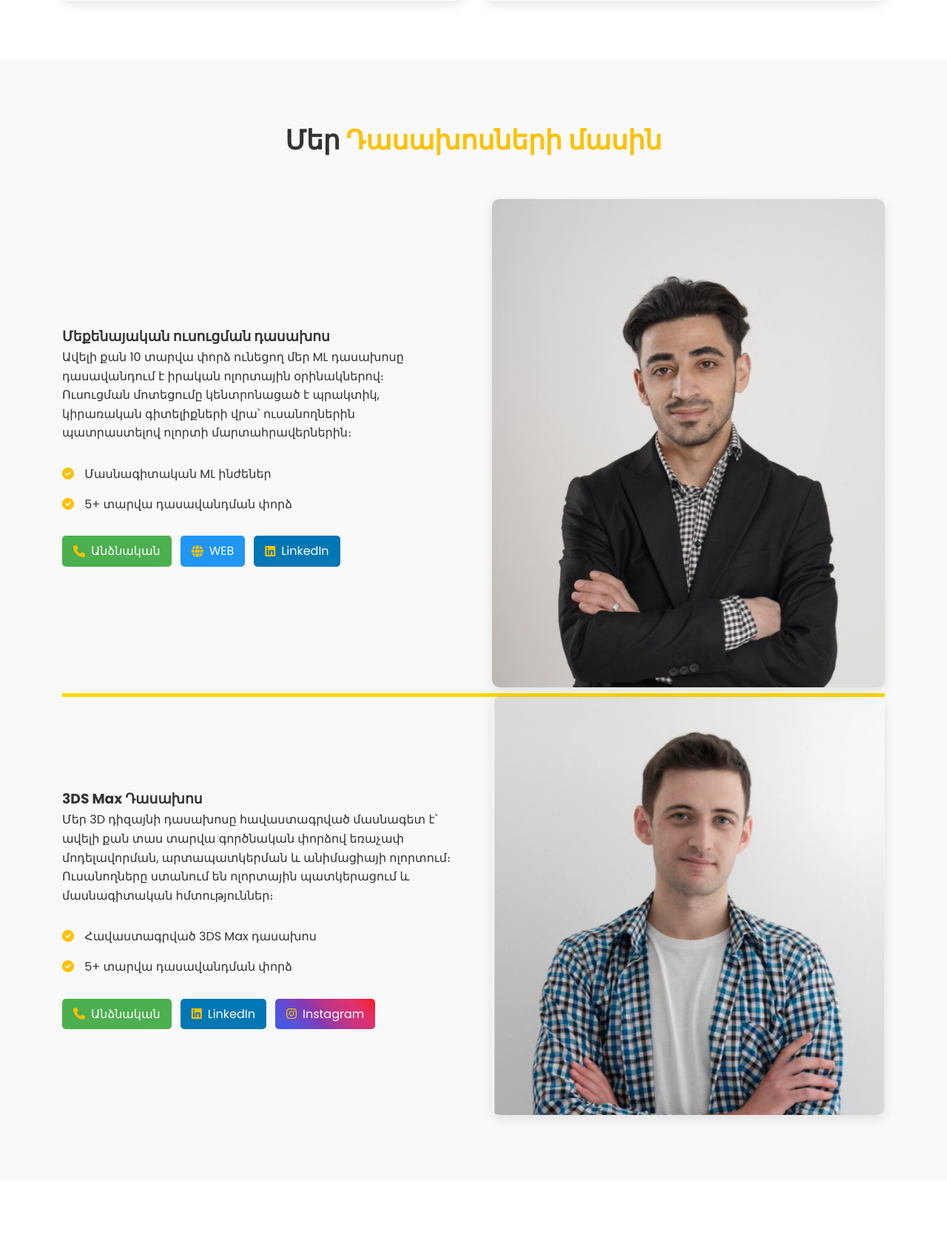
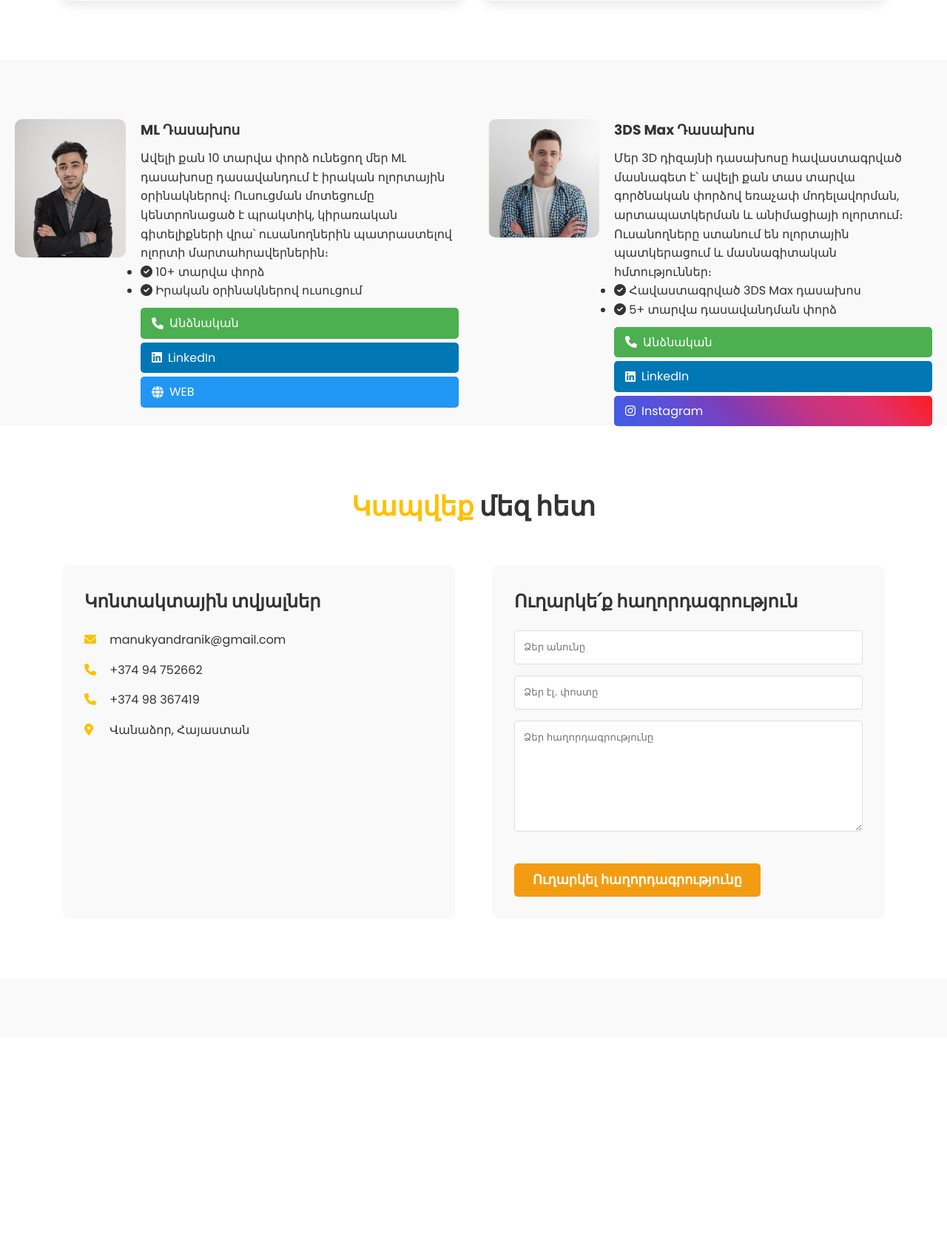
Before and after one commit to Manukyan-Andranik/logiclab, a Flask app: page / in a window 1280 px wide. Shown: the part 1041-2717 px from the top of the page at 74% size. After the commit the page ends 2253 px from the top, so only its background shows below. Run offline with Flask 2, Linux system fonts and the light colour scheme; data that the repository does not hold is empty; parts of the project's set-up code (start-up, migrations or seed data) failed here and were passed over.

Commit message:
about section setup

```diff
--- a/static/css/style.css
+++ b/static/css/style.css
@@ -229,7 +229,7 @@ nav {
 }
 
 .about-image img {
-    width: 100%;
+    width: 40%;
     border-radius: 10px;
     box-shadow: 0 5px 15px rgba(0, 0, 0, 0.1);
 }
@@ -937,3 +937,65 @@ footer p {
 .btn:hover {
     background-color: #e67e22; /* Darker yellow on hover */
 }
+
+.lecturers-wrapper {
+    display: flex;
+    flex-wrap: wrap;
+    gap: 40px;
+    justify-content: center;
+}
+
+.lecturer-card {
+    flex: 1 1 300px;
+    display: flex;
+    flex-direction: row;
+    align-items: flex-start;
+    gap: 20px;
+    max-width: 600px;
+}
+
+.lecturer-card img {
+    max-width: 150px;
+    height: auto;
+    border-radius: 10px;
+}
+
+.lecturer-info {
+    flex: 1;
+}
+
+.lecturer-info p {
+    margin-top: 10px;
+}
+
+.lecturer-contacts {
+    margin-top: 10px;
+    display: flex;
+    flex-direction: column;
+    gap: 5px;
+}
+
+.contact-link {
+    text-decoration: none;
+    color: #333;
+}
+
+@media (max-width: 768px) {
+    .lecturer-card {
+        flex-direction: column;
+        align-items: center;
+        text-align: center;
+    }
+
+    .lecturer-info {
+        align-items: center;
+    }
+
+    .lecturer-card img {
+        max-width: 200px;
+    }
+
+    .lecturer-contacts {
+        align-items: center;
+    }
+}
--- a/templates/index.html
+++ b/templates/index.html
@@ -108,50 +108,39 @@
     </section>
 
     <section id="about" class="about-section">
-        <div class="container">
-            <h2 data-aos="fade-up">Մեր <span class="highlight">Դասախոսների մասին</span></h2>
-
-            <!-- Machine Learning Lecturer -->
-            <div class="about-content">
-                <div class="about-text" data-aos="fade-right">
-                    <h3>Մեքենայական ուսուցման դասախոս</h3>
+        <section class="lecturers-section">
+            <div class="lecturers-wrapper">
+                <!-- ML Instructor -->
+                <div class="lecturer-card" data-aos="fade-left">
+                    <img src="{{ url_for('static', filename='images/ando.jpg') }}" alt="ML Դասախոս">
+                    <div class="lecturer-info">
+                        <h3>ML Դասախոս</h3>
                         <p>Ավելի քան 10 տարվա փորձ ունեցող մեր ML դասախոսը դասավանդում է իրական ոլորտային օրինակներով։
                             Ուսուցման մոտեցումը կենտրոնացած է պրակտիկ, կիրառական գիտելիքների վրա՝ ուսանողներին պատրաստելով
                             ոլորտի մարտահրավերներին։</p>
                         <ul>
-                        <li><i class="fas fa-check-circle"></i> Մասնագիտական ML ինժեներ</li>
-                        <li><i class="fas fa-check-circle"></i> 5+ տարվա դասավանդման փորձ</li>
+                            <li><i class="fas fa-check-circle"></i> 10+ տարվա փորձ</li>
+                            <li><i class="fas fa-check-circle"></i> Իրական օրինակներով ուսուցում</li>
                         </ul>
                         <div class="lecturer-contacts">
                             <a href="tel:+37494752662" class="contact-link phone-link">
                                 <i class="fas fa-phone"></i> Անձնական
                             </a>
-                        <a href="https://www.granat.am/vcard/it" target="_blank" class="contact-link">
-                            <i class="fas fa-globe"></i> WEB
-                        </a>
                             <a href="https://www.linkedin.com/in/manukyan-andranik-44bb4a250" target="_blank"
                                 class="contact-link">
                                 <i class="fab fa-linkedin"></i> LinkedIn
                             </a>
+                            <a href="https://www.granat.am/vcard/it" target="_blank" class="contact-link">
+                                <i class="fas fa-globe"></i> WEB
+                            </a>
                         </div>
                     </div>
-                <div class="about-image" data-aos="fade-left">
-                    <img src="{{ url_for('static', filename='images/ando.jpg') }}" alt="ML Դասախոս">
                 </div>
-            </div>
-            <div class="yellow-line"></div>
 
-            <style>
-              .yellow-line {
-                height: 5px;              /* Thickness of the line */
-                background-color:#FFD700; /* Color of the line */
-                width: 100%;              /* Full width line */
-              }
-            </style>
-
-            <!-- 3DS Max Lecturer -->
-            <div class="about-content">
-                <div class="about-text" data-aos="fade-left">
+                <!-- 3DS Max Instructor -->
+                <div class="lecturer-card" data-aos="fade-left">
+                    <img src="{{ url_for('static', filename='images/xcho.jpg') }}" alt="3DS Max Դասախոս">
+                    <div class="lecturer-info">
                         <h3>3DS Max Դասախոս</h3>
                         <p>Մեր 3D դիզայնի դասախոսը հավաստագրված մասնագետ է՝ ավելի քան տաս տարվա գործնական փորձով
                             եռաչափ մոդելավորման, արտապատկերման և անիմացիայի ոլորտում։ Ուսանողները ստանում են ոլորտային
@@ -173,9 +162,6 @@
                                 <i class="fab fa-instagram"></i> Instagram
                             </a>
                         </div>
-                </div>
-                <div class="about-image" data-aos="fade-right">
-                    <img src="{{ url_for('static', filename='images/xcho.jpg') }}" alt="3DS Max Դասախոս">
                     </div>
                 </div>
             </div>
```
Lines whose indentation alone changed are shown as unchanged.
